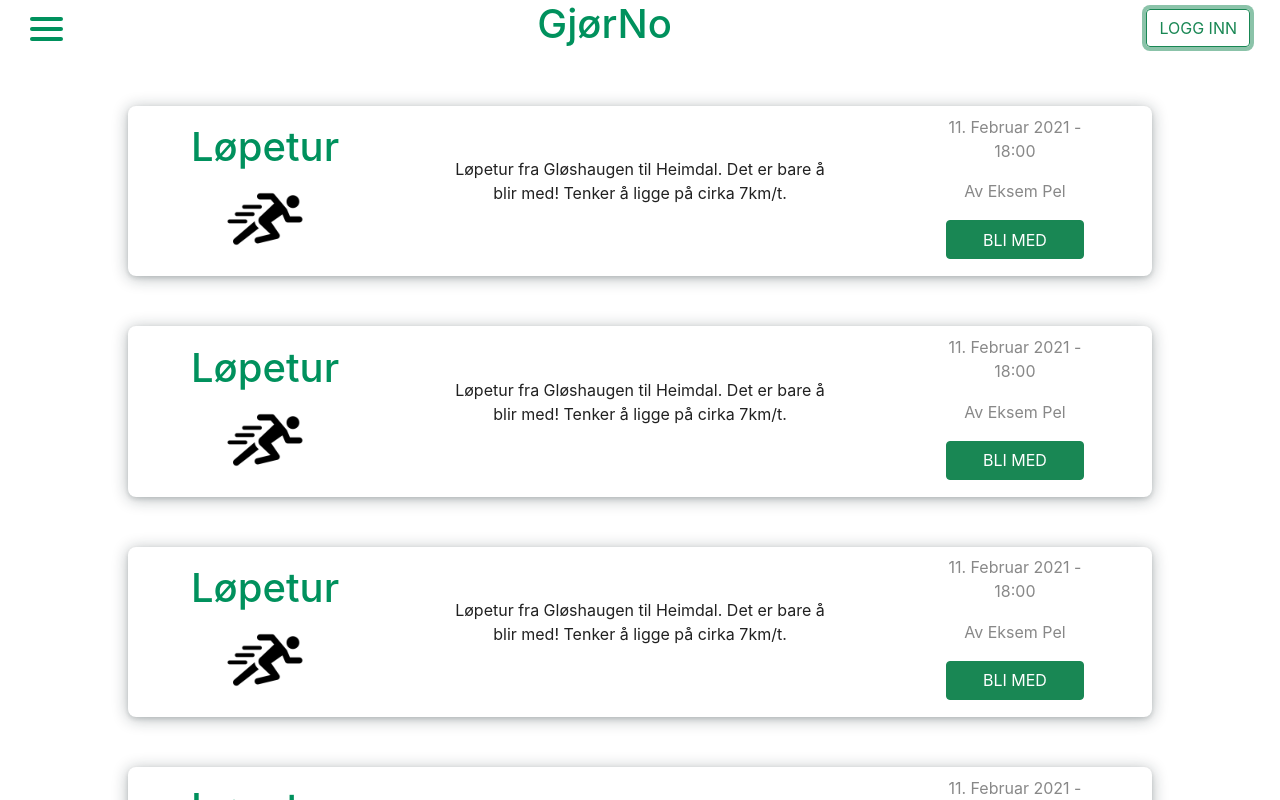
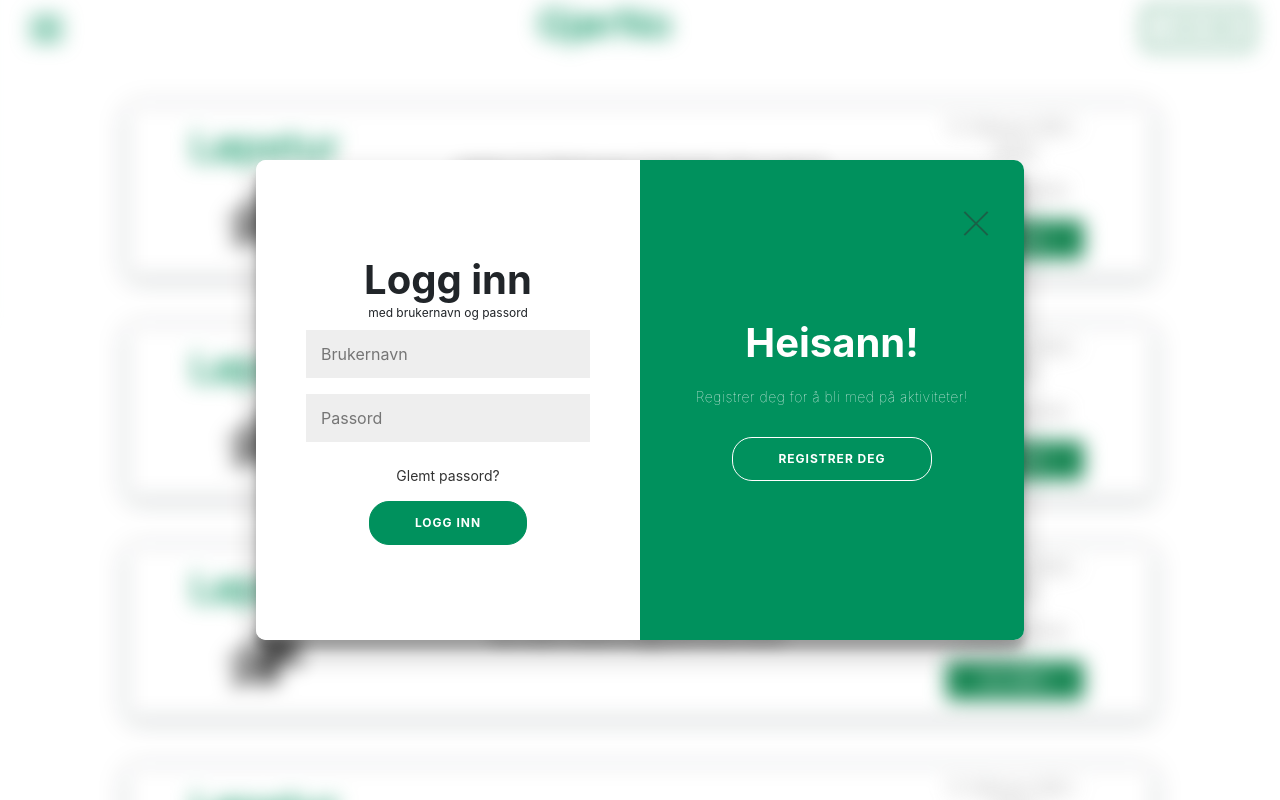
Before and after one commit to mathiazom/gjorno, a React (Create React App) app in the folder frontend/: page / in a window 1280 px wide. Both pictures are taken after a click on the button "LOGG INN". Shown: the top 800 px of the page. Built offline with nearby package versions, Linux system fonts and the light colour scheme.

Commit message:
Added login form, and made the background blurry. (#10)

```diff
--- a/frontend/src/App.js
+++ b/frontend/src/App.js
@@ -1,17 +1,22 @@
 import React from 'react'
 import './App.css';
+import './login.css';
 import Activity from './components/Activity';
 import Navbar from './components/Navbar';
+import LoginForm from './components/LoginForm';
 
 function App() {
   return (
     <div className="App">
+      <input type="checkbox" id="show" />
       <Navbar/>
       <Activity />
       <Activity />
       <Activity />
       <Activity />
       <Activity />
+
+      <LoginForm />
     </div>
   );
 }
--- a/frontend/src/components/Login.js
+++ b/frontend/src/components/Login.js
@@ -1,10 +1,13 @@
 import React from 'react';
 
 const Login = () => {
-    //id="loginButton"
+    const addLogin = () => {
+        document.getElementById("show").checked = true;
+    }
+
     return (
         <div>
-            <button type="button" className="btn btn-outline-success">
+            <button onClick={() => {addLogin()}} type="button" className="btn btn-outline-success">
                 LOGG INN
             </button>
         </div>
--- a/frontend/src/components/LoginForm.js
+++ b/frontend/src/components/LoginForm.js
@@ -1,28 +1,76 @@
 import React from 'react';
 
 function LoginForm() {
+    const addClass = () => {
+        document.getElementById("container").classList.add('right-panel-active');
+    }
+
+    const removeClass = () => {
+        document.getElementById("container").classList.remove('right-panel-active');
+    }
+
+    const closeLogin = () => {
+        document.getElementById("show").checked = false;
+    }
+
+    //const axios = require('axios');
+
+    /*const register = () => {
+        axios.post({
+            "username": "",
+            "email": "",
+            "password1": "",
+            "password2": "",
+        }, "http://localhost:8000/auth/register/"))
+        .then(res => {window.localStorage.setItem("Token", res.data.key)}
+    }*/
+
+    /*const login = () => {
+        axios.post({
+            "username": "",
+            "password": "",
+        }, "http://localhost:8000/auth/login/")
+        .then(res => {window.localStorage.setItem("Token", res.data.key)})
+    }*/
+
     return (
-        <section>
-          <div className="box">
-          <div className="text-center mt-1">
-              <form style="max-width:320px;margin:auto;">
-                  <h1 className="h1 mb-3"> Gjørno</h1>
-                  <h1 className="h6" style="font-weight: normal;">Vennligst logg inn</h1>
-                  <label className="sr-only" htmlFor="brukernavn">Brukernavn
-                  </label>
-                  <input type="text" className="form-control" id="brukernavn" placeholder="Brukernavn" required autoFocus />
-                  <label htmlFor="password" className="sr-only">Passord</label>
-                  <input type="password" id="password" placeholder="Passord" className="form-control" required />
-                  <div className="checkbox mt-3">
-                      <label>
-                          <input type="checkbox" value="remember-me" text="Husk meg"/>
-                      </label>
-                  </div>
-                  <div className="mt-3"><button className="btn btn-lg btn-primary btn-block">Logg inn</button></div>
-              </form>
-          </div>
-          </div>
-      </section>
+        <div className="container" id="container">
+            <a className="close" onClick={closeLogin}></a>
+	        <div className="form-container sign-up-container">
+		        <form action="#">
+			        <h1>Lag konto</h1>
+			        <span>med navn, epost og passord</span>
+			        <input type="text" placeholder="Navn" />
+			        <input type="email" placeholder="Epost" />
+			        <input type="password" placeholder="Passord" />
+			        <button>Registrer deg</button>
+		        </form>
+	        </div>
+	        <div className="form-container sign-in-container">
+		        <form action="#">
+			        <h1>Logg inn</h1>
+                    <span>med brukernavn og passord</span>
+			        <input type="email" placeholder="Brukernavn" required />
+                    <input type="password" placeholder="Passord" required />
+                    <a href="#">Glemt passord?</a>
+                    <button>Logg inn</button>
+                </form>
+            </div>
+            <div className="overlay-container">
+                <div className="overlay">
+                    <div className="overlay-panel overlay-left">
+                        <h1>Velkommen!</h1>
+                        <p>Logg inn for å kunne delta på aktiviteter!</p>
+                        <button className="ghost" id="signIn" onClick={() => { removeClass() }}>Logg inn</button>
+                    </div>
+                    <div className="overlay-panel overlay-right">
+                        <h1>Heisann!</h1>
+                        <p>Registrer deg for å bli med på aktiviteter!</p>
+                        <button className="ghost" id="signUp" onClick={() => { addClass() }}>Registrer deg</button>
+                    </div>
+                </div>
+            </div>
+        </div>
     );
 }
 
--- /dev/null
+++ b/frontend/src/login.css
@@ -0,0 +1,249 @@
+.container h1 {
+  font-weight: bold;
+  margin: 0;
+}
+
+.container h2 {
+  text-align: center;
+}
+
+.container p {
+  font-size: 14px;
+  font-weight: 100;
+  line-height: 20px;
+  letter-spacing: 0.5px;
+  margin: 20px 0 30px;
+}
+
+.container span {
+  font-size: 12px;
+}
+
+.container a {
+  color: #333;
+  font-size: 14px;
+  text-decoration: none;
+  margin: 15px 0;
+}
+
+.container button {
+  border-radius: 20px;
+  border: 1px solid #00915d;
+  background-color: #00915d;
+  color: #ffffff;
+  font-size: 12px;
+  font-weight: bold;
+  padding: 12px 45px;
+  letter-spacing: 1px;
+  text-transform: uppercase;
+  transition: transform 80ms ease-in;
+}
+
+.container button:active {
+  transform: scale(0.95);
+}
+
+.container button:focus {
+  outline: none;
+}
+
+.container button.ghost {
+  background-color: transparent;
+  border-color: #ffffff;
+}
+
+.container form {
+  background-color: #ffffff;
+  display: flex;
+  align-items: center;
+  justify-content: center;
+  flex-direction: column;
+  padding: 0 50px;
+  height: 100%;
+  text-align: center;
+}
+
+.container input {
+  background-color: #eee;
+  border: none;
+  padding: 12px 15px;
+  margin: 8px 0;
+  width: 100%;
+}
+
+.container {
+  background-color: #fff;
+  border-radius: 10px;
+  box-shadow: 0 14px 28px rgba(0, 0, 0, 0.25), 0 10px 10px rgba(0, 0, 0, 0.22);
+  position: absolute;
+  overflow: hidden;
+  width: 768px;
+  max-width: 100%;
+  min-height: 480px;
+  display: none;
+  z-index: 1;
+  top: 50%;
+  left: 50%;
+  -webkit-transform: translate(-50%, -50%);
+  transform: translate(-50%, -50%);
+}
+
+#show:checked ~ .container {
+  display: block;
+}
+
+#show:checked ~ .activity {
+  filter: blur(10px);
+}
+
+#show:checked ~ #navbar {
+  filter: blur(10px);
+}
+
+#show {
+  display: none;
+}
+
+.form-container {
+  position: absolute;
+  top: 0;
+  height: 100%;
+  transition: all 0.6s ease-in-out;
+}
+
+.sign-in-container {
+  left: 0;
+  width: 50%;
+  z-index: 2;
+}
+
+.container.right-panel-active .sign-in-container {
+  transform: translateX(100%);
+}
+
+.sign-up-container {
+  left: 0;
+  width: 50%;
+  opacity: 0;
+  z-index: 1;
+}
+
+.container.right-panel-active .sign-up-container {
+  transform: translateX(100%);
+  opacity: 1;
+  z-index: 5;
+  animation: show 0.6s;
+}
+
+@keyframes show {
+  0%,
+  49.99% {
+    opacity: 0;
+    z-index: 1;
+  }
+
+  50%,
+  100% {
+    opacity: 1;
+    z-index: 5;
+  }
+}
+
+.overlay-container {
+  position: absolute;
+  top: 0;
+  left: 50%;
+  width: 50%;
+  height: 100%;
+  overflow: hidden;
+  transition: transform 0.6s ease-in-out;
+  z-index: 100;
+}
+
+.container.right-panel-active .overlay-container {
+  transform: translateX(-100%);
+}
+
+.overlay {
+  background: #00915d;
+  background: -webkit-linear-gradient(to right, #00915d, #00915d);
+  background: linear-gradient(to right, #00915d, #00915d);
+  background-repeat: no-repeat;
+  background-size: cover;
+  background-position: 0 0;
+  color: #ffffff;
+  position: relative;
+  left: -100%;
+  height: 100%;
+  width: 200%;
+  transform: translateX(0);
+  transition: transform 0.6s ease-in-out;
+}
+
+.container.right-panel-active .overlay {
+  transform: translateX(50%);
+}
+
+.overlay-panel {
+  position: absolute;
+  display: flex;
+  align-items: center;
+  justify-content: center;
+  flex-direction: column;
+  padding: 0 40px;
+  text-align: center;
+  top: 0;
+  height: 100%;
+  width: 50%;
+  transform: translateX(0);
+  transition: transform 0.6s ease-in-out;
+}
+
+.overlay-left {
+  transform: translateX(-20%);
+}
+
+.container.right-panel-active .overlay-left {
+  transform: translateX(0);
+}
+
+.overlay-right {
+  right: 0;
+  transform: translateX(0);
+}
+
+.container.right-panel-active .overlay-right {
+  transform: translateX(20%);
+}
+
+.close {
+  position: absolute;
+  right: 32px;
+  top: 32px;
+  width: 32px;
+  height: 32px;
+  opacity: 0.5;
+  z-index: 1000;
+}
+
+.close:hover {
+  opacity: 1;
+}
+
+.close:before,
+.close:after {
+  position: absolute;
+  left: 15px;
+  content: " ";
+  height: 33px;
+  width: 2px;
+  background-color: #333;
+}
+
+.close:before {
+  transform: rotate(45deg);
+}
+
+.close:after {
+  transform: rotate(-45deg);
+}
```
